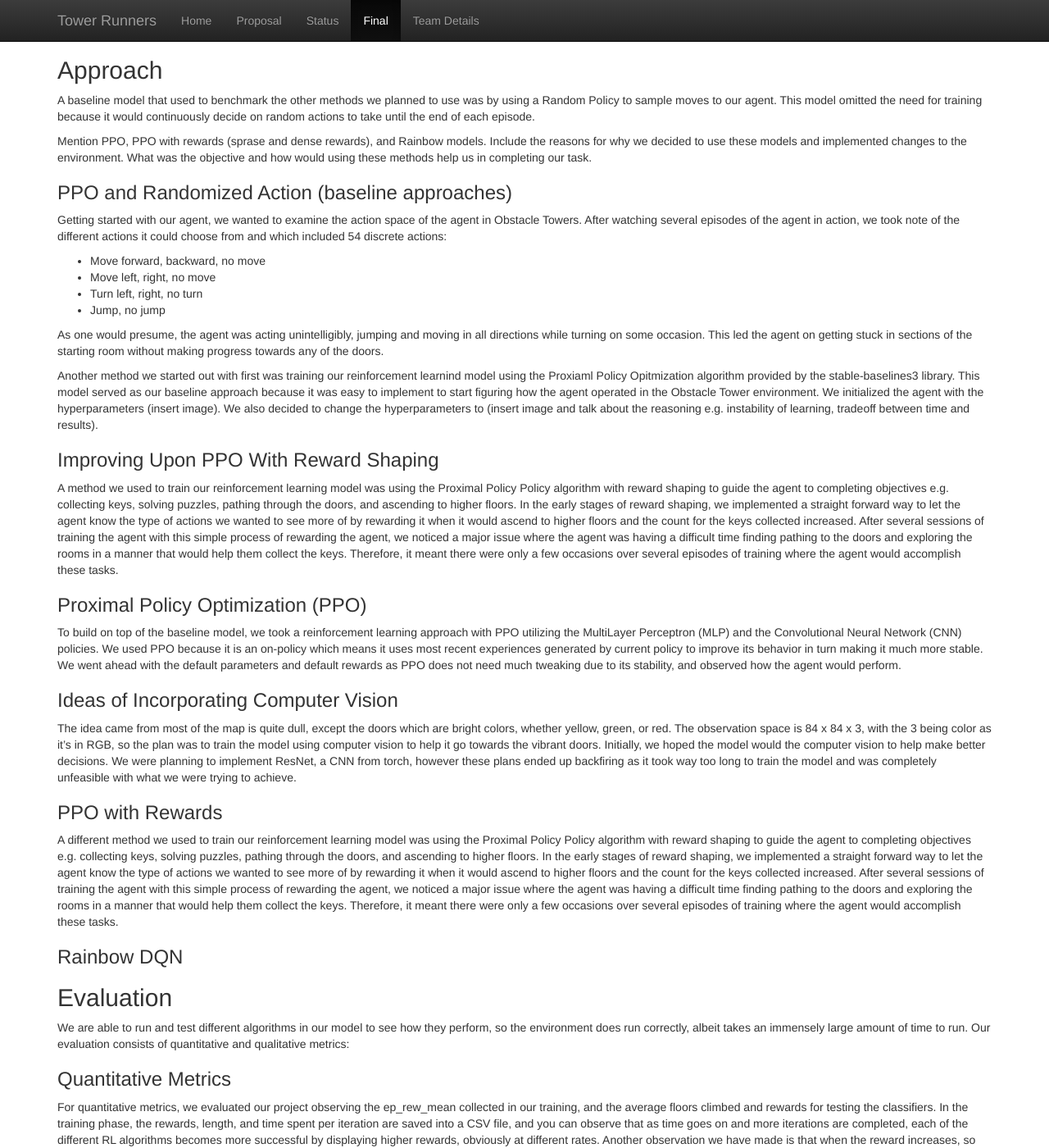
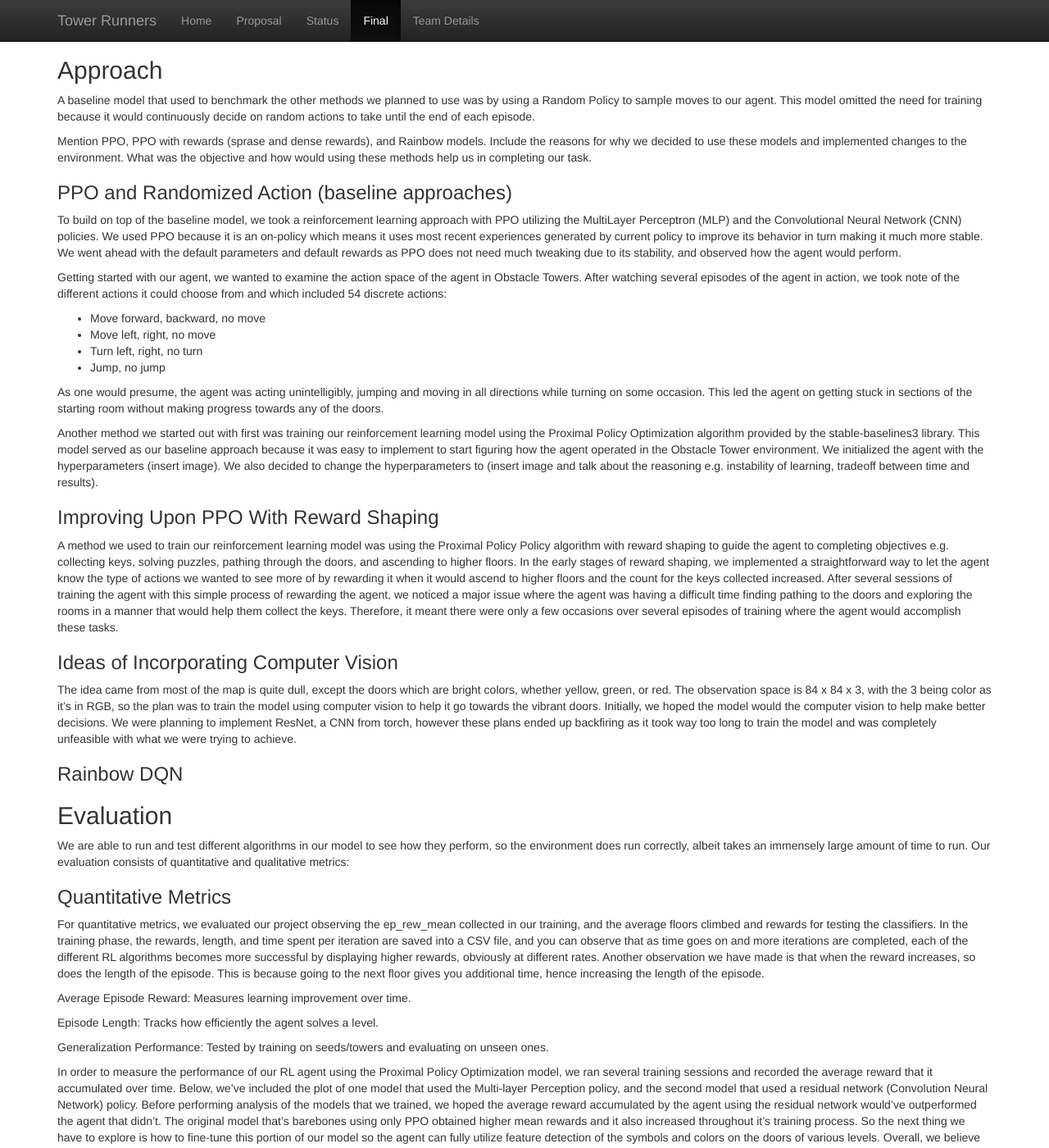
Before and after one commit to avinashduggal/TowerRunners, a Jekyll site: the page built from docs/final.md, in a window 1280 px wide and 1400 px high, scrolled down 430 px. Shown: the whole window at 82% size. Built offline with Jekyll 4.4.1, drawn with Linux system fonts in a browser that asks for light colours.

Commit message:
Update final.md

```diff
--- a/docs/final.md
+++ b/docs/final.md
@@ -23,19 +25,13 @@ Getting started with our agent, we wanted to examine the action space of the age
 
 As one would presume, the agent was acting unintelligibly, jumping and moving in all directions while turning on some occasion. This led the agent on getting stuck in sections of the starting room without making progress towards any of the doors.
 
-Another method we started out with first was training our reinforcement learnind model using the Proxiaml Policy Opitmization algorithm provided by the stable-baselines3 library. This model served as our baseline approach because it was easy to implement to start figuring how the agent operated in the Obstacle Tower environment. We initialized the agent with the hyperparameters (insert image). We also decided to change the hyperparameters to (insert image and talk about the reasoning e.g. instability of learning, tradeoff between time and results).
+Another method we started out with first was training our reinforcement learning model using the Proximal Policy Optimization algorithm provided by the stable-baselines3 library. This model served as our baseline approach because it was easy to implement to start figuring how the agent operated in the Obstacle Tower environment. We initialized the agent with the hyperparameters (insert image). We also decided to change the hyperparameters to (insert image and talk about the reasoning e.g. instability of learning, tradeoff between time and results).
 
 ### Improving Upon PPO With Reward Shaping
-A method we used to train our reinforcement learning model was using the Proximal Policy Policy algorithm with reward shaping to guide the agent to completing objectives e.g. collecting keys, solving puzzles, pathing through the doors, and ascending to higher floors. In the early stages of reward shaping, we implemented a straight forward way to let the agent know the type of actions we wanted to see more of by rewarding it when it would ascend to higher floors and the count for the keys collected increased. After several sessions of training the agent with this simple process of rewarding the agent, we noticed a major issue where the agent was having a difficult time finding pathing to the doors and exploring the rooms in a manner that would help them collect the keys. Therefore, it meant there were only a few occasions over several episodes of training where the agent would accomplish these tasks.
-
-### Proximal Policy Optimization (PPO)
-To build on top of the baseline model, we took a reinforcement learning approach with PPO utilizing the MultiLayer Perceptron (MLP) and the Convolutional Neural Network (CNN) policies. We used PPO because it is an on-policy which means it uses most recent experiences generated by current policy to improve its behavior in turn making it much more stable. We went ahead with the default parameters and default rewards as PPO does not need much tweaking due to its stability, and observed how the agent would perform.
+A method we used to train our reinforcement learning model was using the Proximal Policy Policy algorithm with reward shaping to guide the agent to completing objectives e.g. collecting keys, solving puzzles, pathing through the doors, and ascending to higher floors. In the early stages of reward shaping, we implemented a straightforward way to let the agent know the type of actions we wanted to see more of by rewarding it when it would ascend to higher floors and the count for the keys collected increased. After several sessions of training the agent with this simple process of rewarding the agent, we noticed a major issue where the agent was having a difficult time finding pathing to the doors and exploring the rooms in a manner that would help them collect the keys. Therefore, it meant there were only a few occasions over several episodes of training where the agent would accomplish these tasks.
 
 ### Ideas of Incorporating Computer Vision
 The idea came from most of the map is quite dull, except the doors which are bright colors, whether yellow, green, or red. The observation space is 84 x 84 x 3, with the 3 being color as it's in RGB, so the plan was to train the model using computer vision to help it go towards the vibrant doors. Initially, we hoped the model would the computer vision to help make better decisions. We were planning to implement ResNet, a CNN from torch, however these plans ended up backfiring as it took way too long to train the model and was completely unfeasible with what we were trying to achieve.
-
-### PPO with Rewards
-A different method we used to train our reinforcement learning model was using the Proximal Policy Policy algorithm with reward shaping to guide the agent to completing objectives e.g. collecting keys, solving puzzles, pathing through the doors, and ascending to higher floors. In the early stages of reward shaping, we implemented a straight forward way to let the agent know the type of actions we wanted to see more of by rewarding it when it would ascend to higher floors and the count for the keys collected increased. After several sessions of training the agent with this simple process of rewarding the agent, we noticed a major issue where the agent was having a difficult time finding pathing to the doors and exploring the rooms in a manner that would help them collect the keys. Therefore, it meant there were only a few occasions over several episodes of training where the agent would accomplish these tasks.
 
 ### Rainbow DQN
 
```
Also changed, not shown: other parts of docs/final.md (+2 -0 lines).
